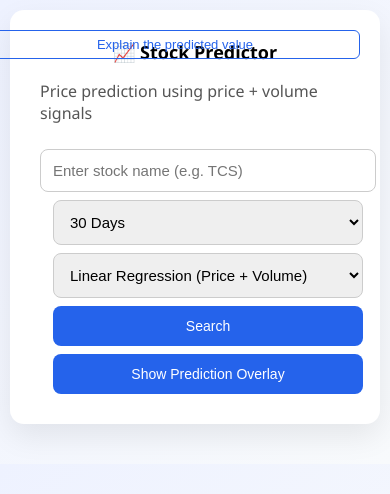
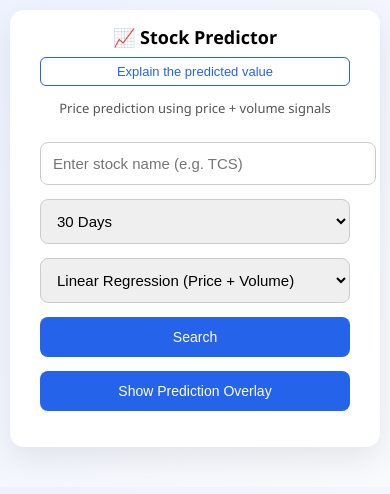
Before and after one commit to Lohithbn12/stock-predictor, a React (Create React App) app in the folder client/: page / in a window 390 px wide. Shown: the top 494 px of the page. Built offline with nearby package versions, Linux system fonts and the light colour scheme.

Commit message:
Mobile UI Changes

```diff
--- a/client/src/App.css
+++ b/client/src/App.css
@@ -3,6 +3,22 @@ body {
   margin: 0;
   font-family: "Segoe UI", Arial, sans-serif;
   background: linear-gradient(135deg, #eef2ff, #f8fafc);
+}
+
+/* ===== HEADER FIX ===== */
+
+.header {
+  width: 100%;
+  max-width: 600px;
+  margin: auto;
+  padding: 10px;
+  box-sizing: border-box;
+}
+
+.header h1 {
+  font-size: 24px;
+  text-align: center;
+  word-wrap: break-word;
 }
 
 /* Page wrapper */
@@ -254,16 +270,44 @@ h1 {
   flex: 1;
 }
 
+.range-row {
+  display: flex;
+  gap: 8px;
+  flex-wrap: wrap;
+}
+
 /* Mobile: full width stack */
 @media (max-width: 768px) {
   .search-row {
-    flex-direction: column;
+    flex-direction: column !important;
+    align-items: stretch !important;
   }
 
   .search-row input,
   .search-row select,
   .search-row button {
+    width: 100% !important;
+    margin-bottom: 6px;
+  }
+
+  .explain-btn {
+    position: static !important;   /* remove absolute */
+    display: block;
     width: 100%;
+    margin: 8px 0 10px 0;
+  }
+
+  .card {
+    position: relative;
+    padding-top: 15px;
+  }
+  .card h1 {
+    font-size: 18px !important;
+    text-align: center;
+  }
+
+  h1 {
+    margin-bottom: 6px;
   }
 
   .stats {
@@ -281,6 +325,29 @@ h1 {
   .modal {
     width: 95%;
   }
+
+  .header {
+    padding: 6px;
+  }
+
+  .range-row button {
+    flex: 1;
+    font-size: 12px;
+  }
+
+  .subtitle {
+    font-size: 13px;
+    text-align: center;
+  }
+
+  .header h1 {
+    font-size: 18px;       /* smaller on mobile */
+  }
+
+  .explain-box {
+    width: 100% !important;
+    font-size: 14px;
+  }
 }
 
 /* Table scroll fix */
```
